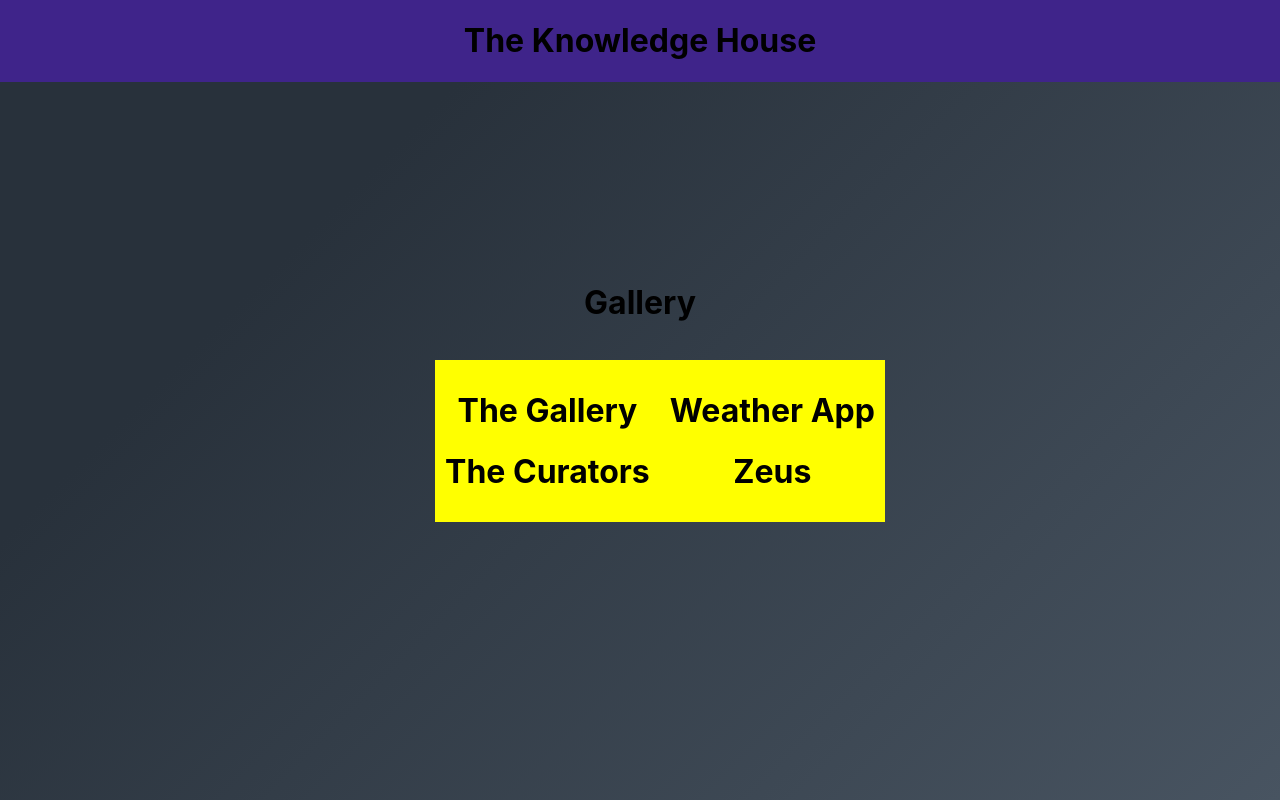
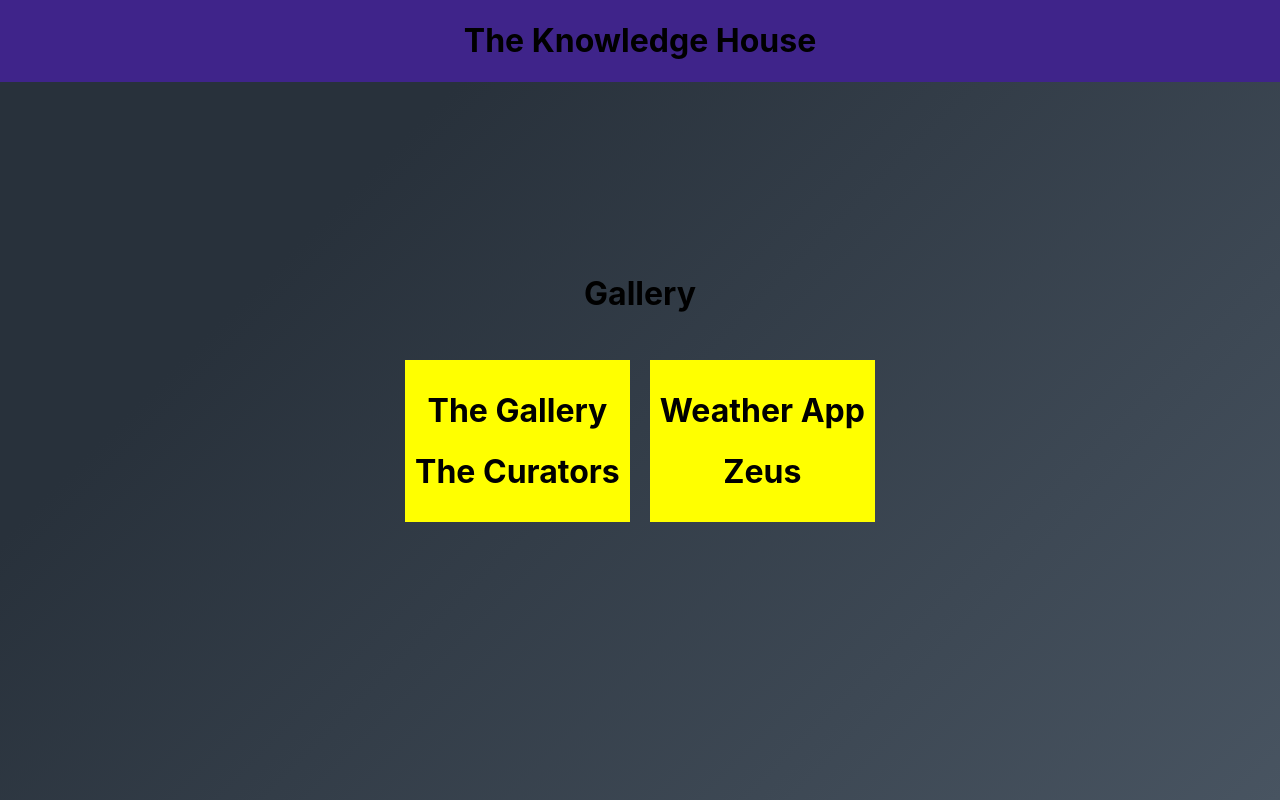
Before and after one commit to ebelljr34/The-Curators, a React (Create React App) app in the folder my-app/: page /Gallery in a window 1280 px wide. Built offline with nearby package versions, Linux system fonts and the light colour scheme.

Commit message:
Show margin property better.

```diff
--- a/my-app/src/styles/Gallery.css
+++ b/my-app/src/styles/Gallery.css
@@ -5,12 +5,13 @@
     display: flex;
     flex-flow: row wrap;
     justify-content: space-around;
-    padding: 10;
-    margin: 5;
+    padding: 10px;
+    margin: 5px;
     list-style: none;
 }
 
 .flex-item {
     padding: 10px;
+    margin: 10px;
     background-color: yellow;
 }
```
